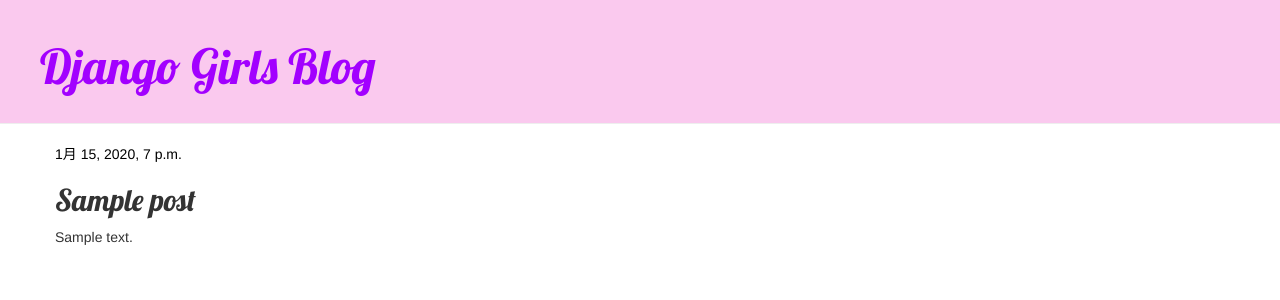
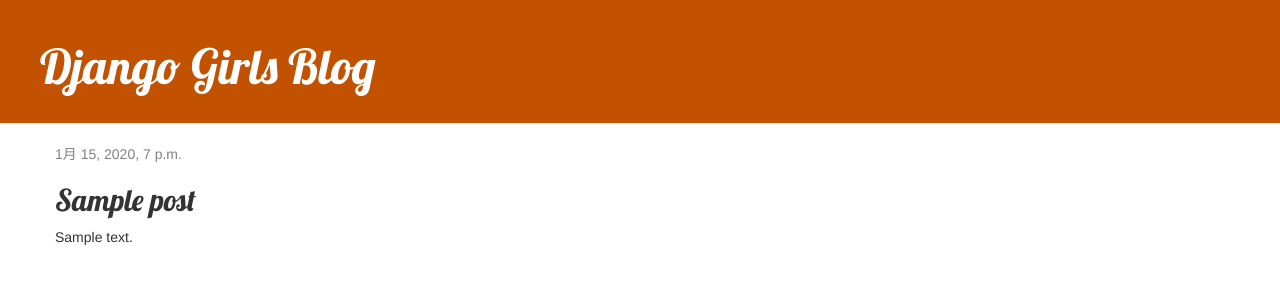
Before and after one commit to erika0919/my-first-blog, a Django app: page /post/1/ in a window 1280 px wide. Shown: the top 300 px of the page. Run offline with Django 3.2, Linux system fonts and the light colour scheme; tables that the repository leaves empty hold one stand-in row (values such as "Sample post"); some libraries are stand-ins or nearby versions.

Commit message:
Added view and template for detailed blog post as well as CSS for the site.

```diff
--- a/blog/static/CSS/blog.css
+++ b/blog/static/CSS/blog.css
@@ -1,11 +1,11 @@
 .page-header {
-    background-color: #fac9ee;
+    background-color: #C25100;
     margin-top: 0;
     padding: 20px 20px 20px 40px;
 }
 
 .page-header h1, .page-header h1 a, .page-header h1 a:visited, .page-header h1 a:active {
-    color: #a200ff;
+    color: #ffffff;
     font-size: 36pt;
     text-decoration: none;
 }
@@ -19,7 +19,7 @@ h1, h2, h3, h4 {
 }
 
 .date {
-    color: #000000;
+    color: #828282;
 }
 
 .save {
@@ -42,5 +42,5 @@ h1, h2, h3, h4 {
 }
 
 .post h2 a, .post h2 a:visited {
-    color:#a200ff;
+    color: #000000;
 }
```
